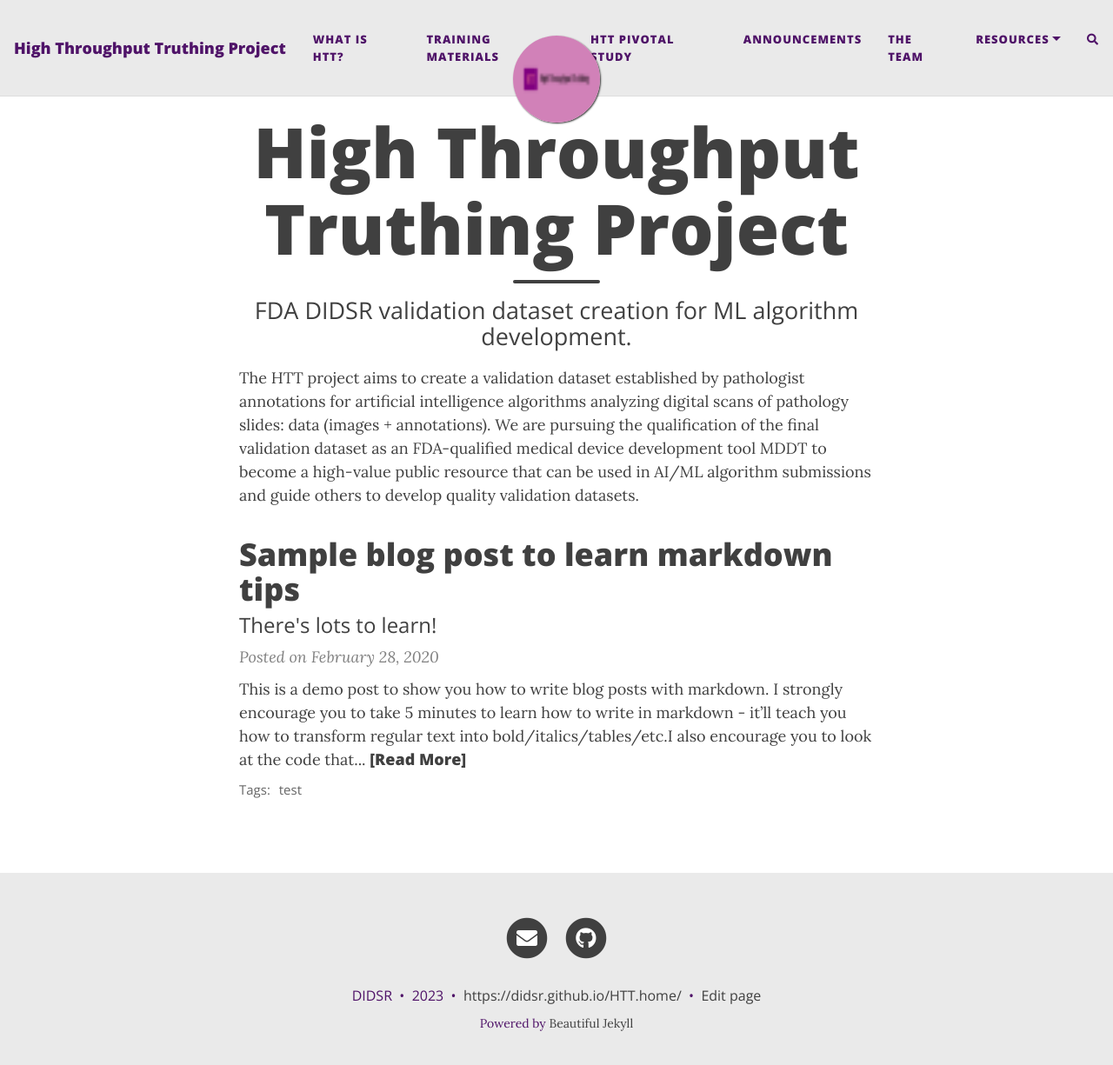
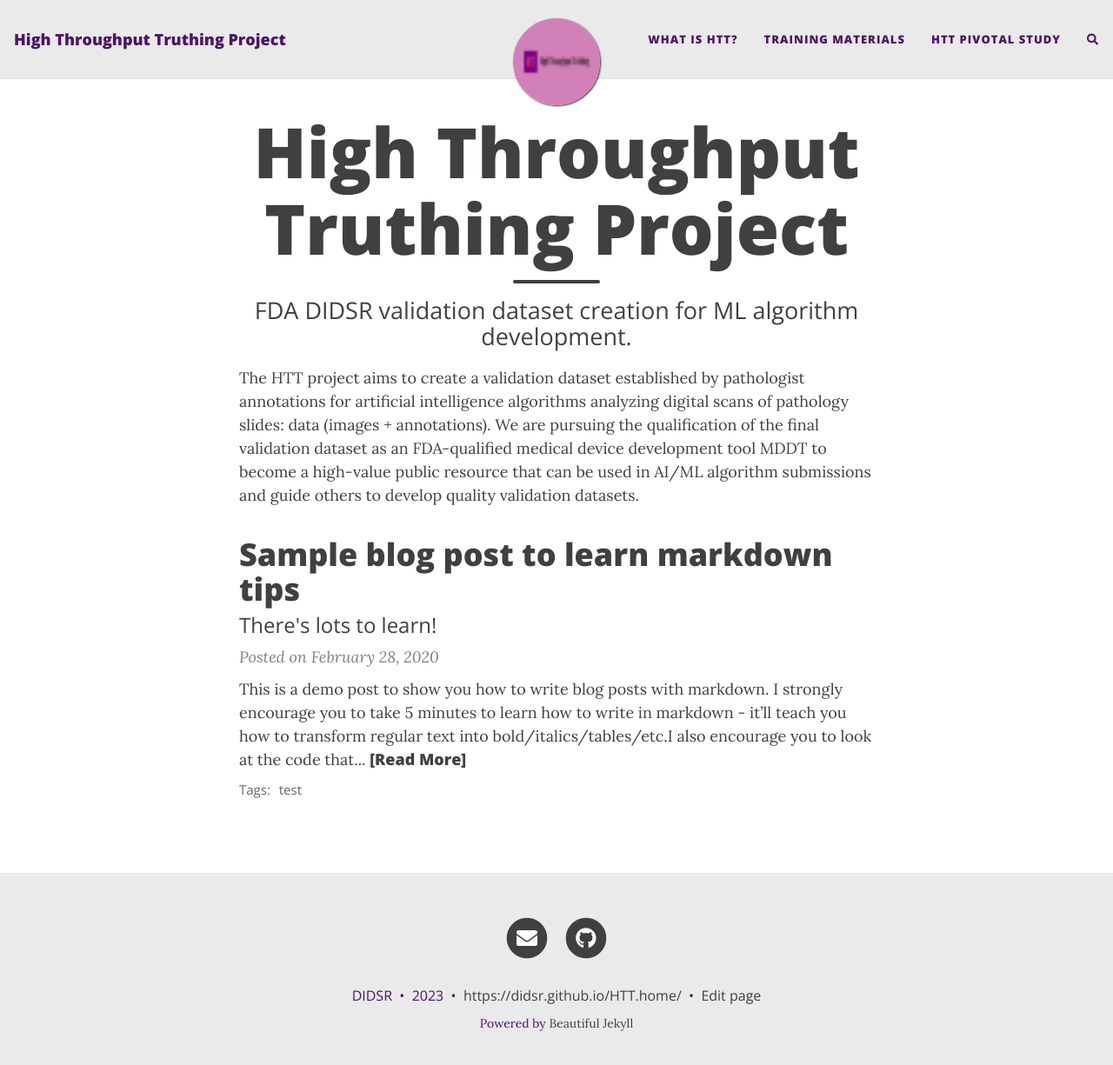
Before and after one commit to DIDSR/HTT.home, a Jekyll site: the page built from index.html, in a window 1280 px wide and 1238 px high. Shown: the top 1225 px of the window at 87% size. Built offline with Jekyll 4.4.1, drawn with Linux system fonts in a browser that asks for light colours; nearby versions of some CDN libraries; the list of posts is cut into pages by our own code; comment, search, counter and statistics services are not loaded; some of the changed lines change nothing that is shown.

Commit message:
cutting down navbar options

```diff
--- a/_config.yml
+++ b/_config.yml
@@ -24,12 +24,12 @@ navbar-links:
   What is HTT?: "about"
   Training Materials: "assets/pages/training-2023"
   HTT Pivotal Study: "aboutPivotal"
-  Announcements: "announcements"
-  The Team: "team"
-  Resources:
-    - Feedback Study: "assets/pages/training-2023/feedbackRefDoc"
-    - CME Course: "/assets/pages/training-2023/cmeCourse"
-    - NCIhub: "https://ncihub.cancer.gov/groups/eedapstudies"
+  # Announcements: "announcements"
+  # The Team: "team"
+  # Resources:
+  #   - Feedback Study: "assets/pages/training-2023/feedbackRefDoc"
+  #   - CME Course: "/assets/pages/training-2023/cmeCourse"
+  #   - NCIhub: "https://ncihub.cancer.gov/groups/eedapstudies"
 
 ################
 # --- Logo --- #
```
